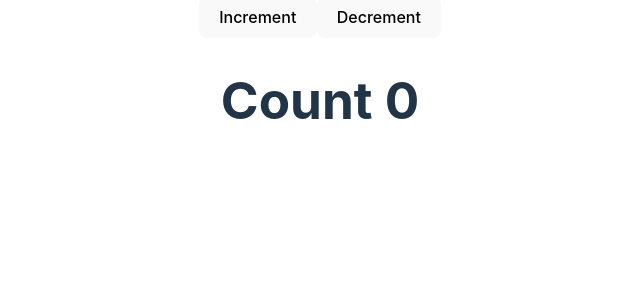
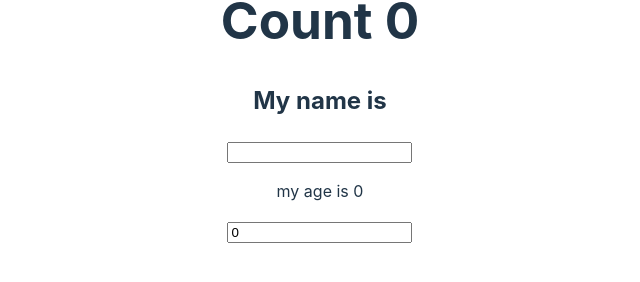
Before and after one commit to AmulyaAT/iVoyant-task, a React (Vite) app: page / in a window 1280 px wide. Shown: the part 478-760 px from the top of the page, without its empty margins (320-960 px from the left). Built offline with nearby package versions, Linux system fonts and the light colour scheme; no server answers.

Commit message:
useState hook for type number and string

```diff
--- a/src/App.tsx
+++ b/src/App.tsx
@@ -3,7 +3,7 @@ import { DataFetch } from './component/Fetchdata'
 import { Logger } from './component/Logging'
 import { Textinput } from './Components/State/Inputtext'
 import { LoggedIn } from './Components/State/LoggedIn'
-import { Counter } from './Components/State/revise'
+import { AgeInput, Counter, Users } from './Components/State/revise'
 import { ToggleSwitches } from './Components/State/ToggleSwitch'
 import { User } from './Components/State/User'
 
@@ -19,6 +19,8 @@ function App() {
       <Logger/>
       <DataFetch/>
       <Counter/>
+      <Users/>
+      <AgeInput/>
     </>
   )
 }
--- a/src/Components/State/revise.tsx
+++ b/src/Components/State/revise.tsx
@@ -1,14 +1,46 @@
 import React from "react";
 import { useState } from "react";
-export const Counter=()=>{
-    const [count,setCount]=useState <number>(0);
-    const handleCount=()=>{setCount(count+1)}
-    const handleDec=()=>{setCount(count-1)}
-    return(
-        <>
-        <button onClick={handleCount}>Increment</button>
-        <button onClick={handleDec}>Decrement</button>
-        <h1>Count {count}</h1>
-        </>
-    )
-}
+export const Counter = () => {
+  const [count, setCount] = useState<number>(0);
+  const handleCount = () => {
+    setCount(count + 1);
+  };
+  const handleDec = () => {
+    setCount(count - 1);
+  };
+  return (
+    <>
+      <button onClick={handleCount}>Increment</button>
+      <button onClick={handleDec}>Decrement</button>
+      <h1>Count {count}</h1>
+    </>
+  );
+};
+
+export const Users: React.FC = () => {
+  const [users, setUsers] = useState<string>("");
+  return (
+    <>
+      <h2>My name is {users}</h2>
+      <input
+        type="text"
+        value={users}
+        onChange={(e) => setUsers(e.target.value)}
+      />
+    </>
+  );
+};
+
+export const AgeInput: React.FC = () => {
+  const [age, setAge] = useState<number>(0);
+  return (
+    <>
+      <p>my age is {age}</p>
+      <input
+        type="number"
+        value={age}
+        onChange={(e) => setAge(Number(e.target.value))}
+      />
+    </>
+  );
+};
```
